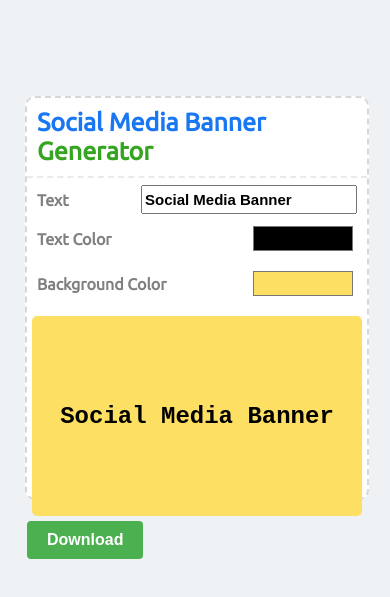
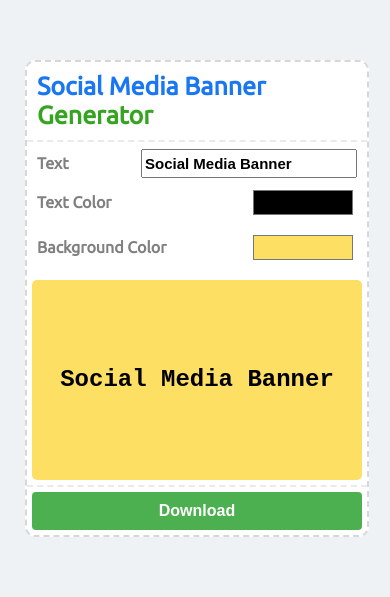
Before and after one commit to stephin007/banner_generator, a React (Create React App) app: page / in a window 390 px wide. Shown: the part 139-736 px from the top of the page. Built offline with nearby package versions, Linux system fonts and the light colour scheme.

Commit message:
made the download button responsive

```diff
--- a/src/App.css
+++ b/src/App.css
@@ -25,7 +25,7 @@ body {
 
 .blog-banner-container{
   width: 100%;
-  height: 400px;
+  height: auto;
   display: flex;
   flex-direction: column;
   justify-content: space-between;
@@ -94,6 +94,11 @@ body {
 .blog-banner-preview{
   padding: 5px;
   font-family: 'Courier New', Courier, monospace;
+}
+
+.blog-banner-download{
+  padding: 5px;
+  border-top: #eaeaea dashed 2px;
 }
 
 .download-button {
@@ -185,6 +190,17 @@ body {
  .blog-banner-tools-text input, .blog-banner-tools-color input, .blog-banner-tools-bg-color input{
   margin: 0;
   }
+
+  .blog-banner-download{
+    display: flex;
+    justify-content: center;
+    align-items: center;
+    border-top: #eaeaea dashed 2px;
+  }
+
+  .download-button{
+    width: 100%;
+  }
 }
 
 /* For small devices */
```
